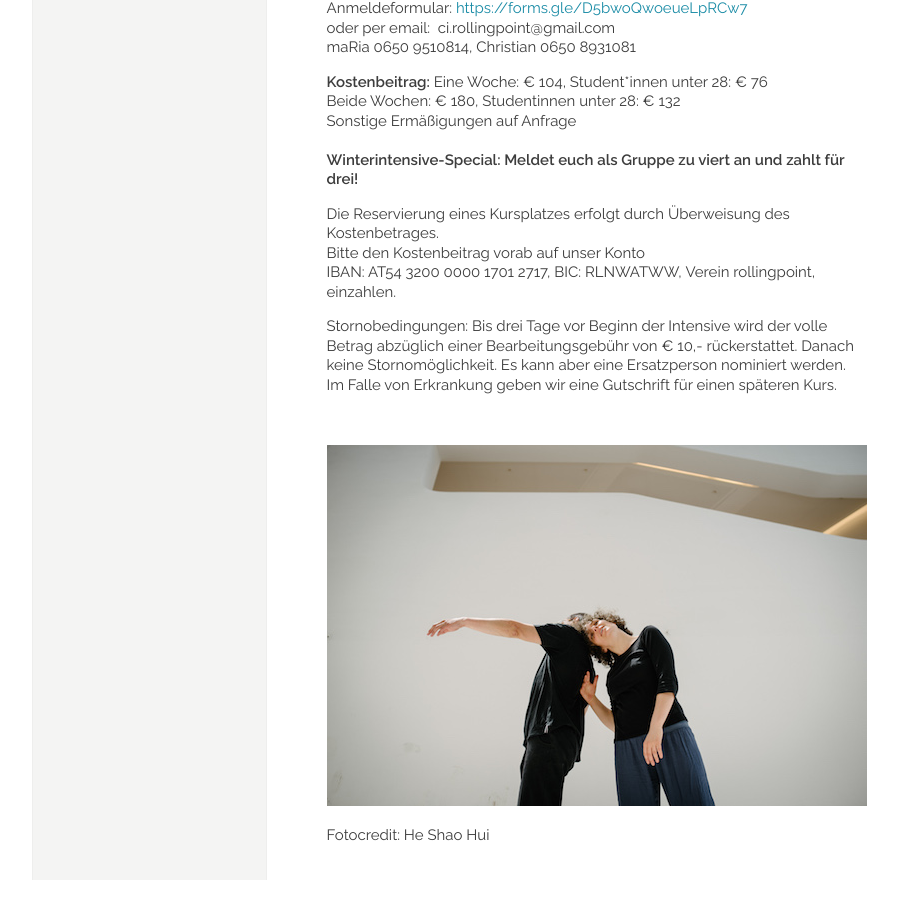
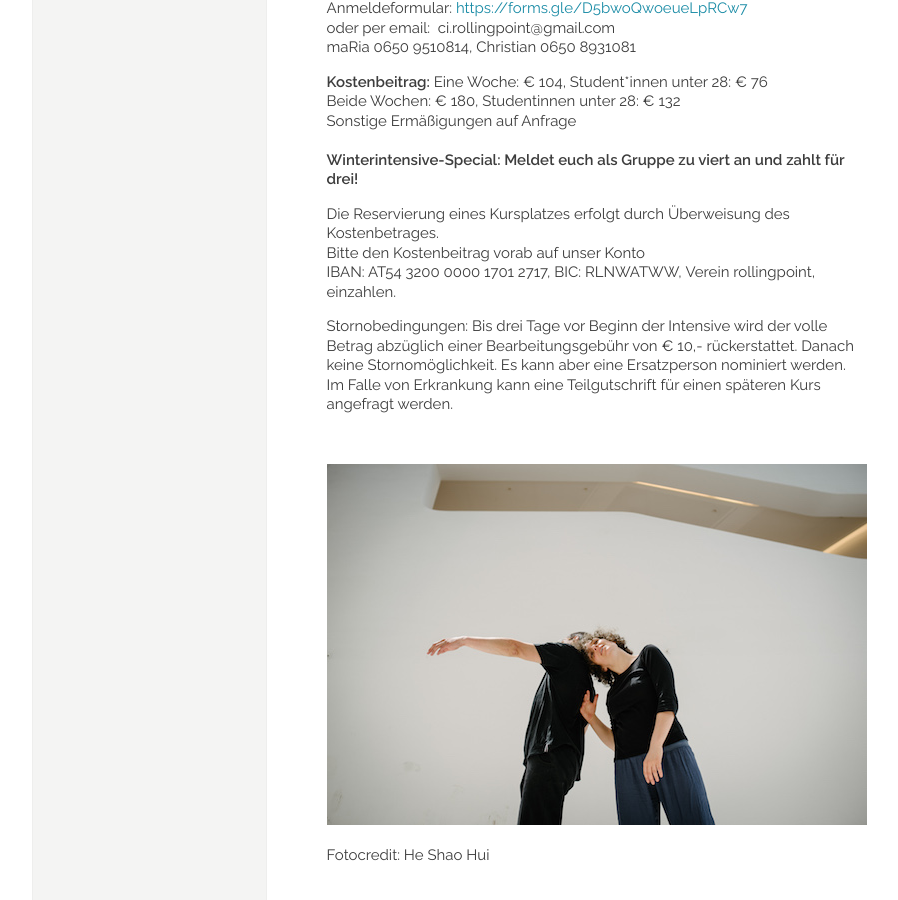
Before and after one commit to manulari/rollingpointat, a Jekyll site: the page built from _pages_de/winterintensive.md, in a window 1280 px wide and 900 px high, scrolled down 1981 px. Shown: the whole window, without its empty margins (152-1050 px from the left). Built offline with Jekyll 4.4.1, drawn with Linux system fonts in a browser that asks for light colours; comment, search, counter and statistics services are not loaded.

Commit message:
Update page (de) “winterintensive”

```diff
--- a/_pages_de/winterintensive.md
+++ b/_pages_de/winterintensive.md
@@ -67,7 +67,7 @@ Die Reservierung eines Kursplatzes erfolgt durch Überweisung des Kostenbetrages
 Bitte den Kostenbeitrag vorab auf unser Konto\
 IBAN: AT54 3200 0000 1701 2717, BIC: RLNWATWW, Verein rollingpoint, einzahlen.
 
-Stornobedingungen: Bis drei Tage vor Beginn der Intensive wird der volle Betrag abzüglich einer Bearbeitungsgebühr von € 10,- rückerstattet. Danach keine Stornomöglichkeit. Es kann aber eine Ersatzperson nominiert werden. Im Falle von Erkrankung geben wir eine Gutschrift für einen späteren Kurs.
+Stornobedingungen: Bis drei Tage vor Beginn der Intensive wird der volle Betrag abzüglich einer Bearbeitungsgebühr von € 10,- rückerstattet. Danach keine Stornomöglichkeit. Es kann aber eine Ersatzperson nominiert werden. Im Falle von Erkrankung kann eine Teilgutschrift für einen späteren Kurs angefragt werden.
 
 &nbsp;
 
```
